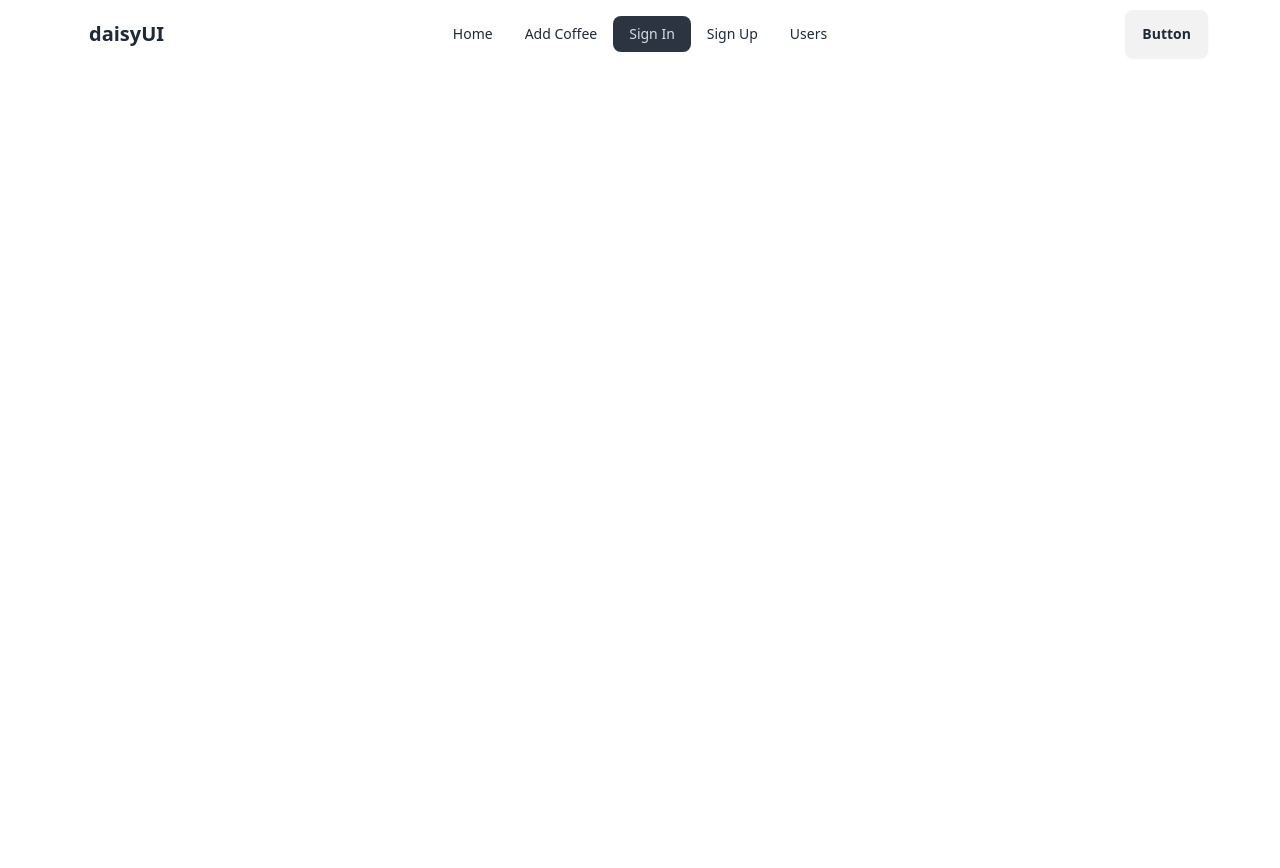
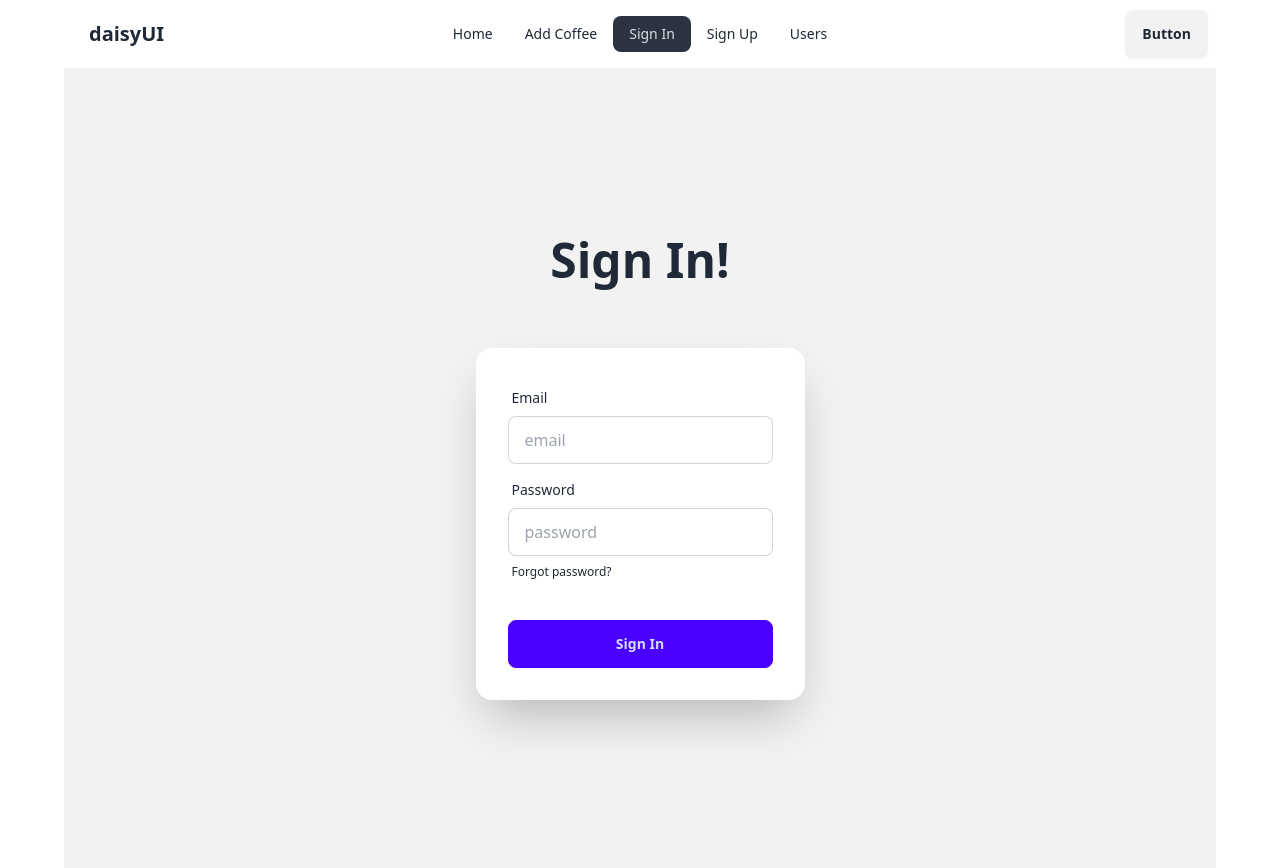
Before and after one commit to rummansaaqeb/espresso-emporium-auth, a React (Vite) app: page /signin in a window 1280 px wide. Before the commit the page ends 800 px from the top, so only its background shows below. Built offline with nearby package versions, Linux system fonts and the light colour scheme.

Commit message:
delete user and recap signin user

```diff
--- a/src/components/Signin.jsx
+++ b/src/components/Signin.jsx
@@ -1,9 +1,55 @@
-import React from 'react';
+import React, { useContext } from 'react';
+import { AuthContext } from '../providers/AuthProvider';
 
 const Signin = () => {
+
+    const { signInUser } = useContext(AuthContext);
+
+    const handleSignIn = e => {
+        e.preventDefault();
+        const form = e.target;
+        const email = form.email.value;
+        const password = form.password.value;
+
+        signInUser(email, password)
+        .then(result => {
+            console.log(result.user);
+        })
+        .catch(error => {
+            console.log(error.message);
+        })
+
+    }
+
     return (
-        <div>
-
+        <div className="hero bg-base-200 min-h-screen">
+            <div className="hero-content flex-col">
+                <div className="text-center lg:text-left">
+                    <h1 className="text-5xl font-bold mb-12">Sign In!</h1>
+                </div>
+                <div className="card bg-base-100 w-full max-w-sm shrink-0 shadow-2xl">
+                    <form onSubmit={handleSignIn} className="card-body">
+                        <div className="form-control">
+                            <label className="label">
+                                <span className="label-text">Email</span>
+                            </label>
+                            <input type="email" placeholder="email" name="email" className="input input-bordered" required />
+                        </div>
+                        <div className="form-control">
+                            <label className="label">
+                                <span className="label-text">Password</span>
+                            </label>
+                            <input type="password" placeholder="password" name="password" className="input input-bordered" required />
+                            <label className="label">
+                                <a href="#" className="label-text-alt link link-hover">Forgot password?</a>
+                            </label>
+                        </div>
+                        <div className="form-control mt-6">
+                            <button className="btn btn-primary">Sign In</button>
+                        </div>
+                    </form>
+                </div>
+            </div>
         </div>
     );
 };
--- a/src/components/Users.jsx
+++ b/src/components/Users.jsx
@@ -9,7 +9,37 @@ const Users = () => {
     const [users, setUsers] = useState(loadedUsers);
 
     const handleDelete = (id) => {
+        Swal.fire({
+            title: "Are you sure?",
+            text: "You won't be able to revert this!",
+            icon: "warning",
+            showCancelButton: true,
+            confirmButtonColor: "#3085d6",
+            cancelButtonColor: "#d33",
+            confirmButtonText: "Yes, delete it!"
+        }).then((result) => {
+            if (result.isConfirmed) {
 
+
+                //delete from the database
+                fetch(`http://localhost:5000/users/${id}`, {
+                    method: "DELETE"
+                })
+                    .then(res => res.json())
+                    .then(data => {
+                        if (data.deletedCount) {
+                            Swal.fire({
+                                title: "Deleted!",
+                                text: "Your user has been deleted.",
+                                icon: "success"
+                            });
+
+                            const remainingUsers = users.filter(user => user._id !== id);
+                            setUsers(remainingUsers);
+                        }
+                    })
+            }
+        });
     }
 
     return (
--- a/src/providers/AuthProvider.jsx
+++ b/src/providers/AuthProvider.jsx
@@ -1,4 +1,4 @@
-import { createUserWithEmailAndPassword } from "firebase/auth";
+import { createUserWithEmailAndPassword, signInWithEmailAndPassword } from "firebase/auth";
 import { createContext, useState } from "react";
 import { auth } from "../firebase/firebase.init";
 
@@ -15,10 +15,16 @@ const AuthProvider = ({children}) => {
         return createUserWithEmailAndPassword(auth, email, password);
     }
 
+    const signInUser = (email, password) => {
+        setLoading(true);
+        return signInWithEmailAndPassword(auth, email, password);
+    }
+
     const userInfo = {
         user,
         loading,
-        createUser
+        createUser,
+        signInUser
     }
 
     return (
```
